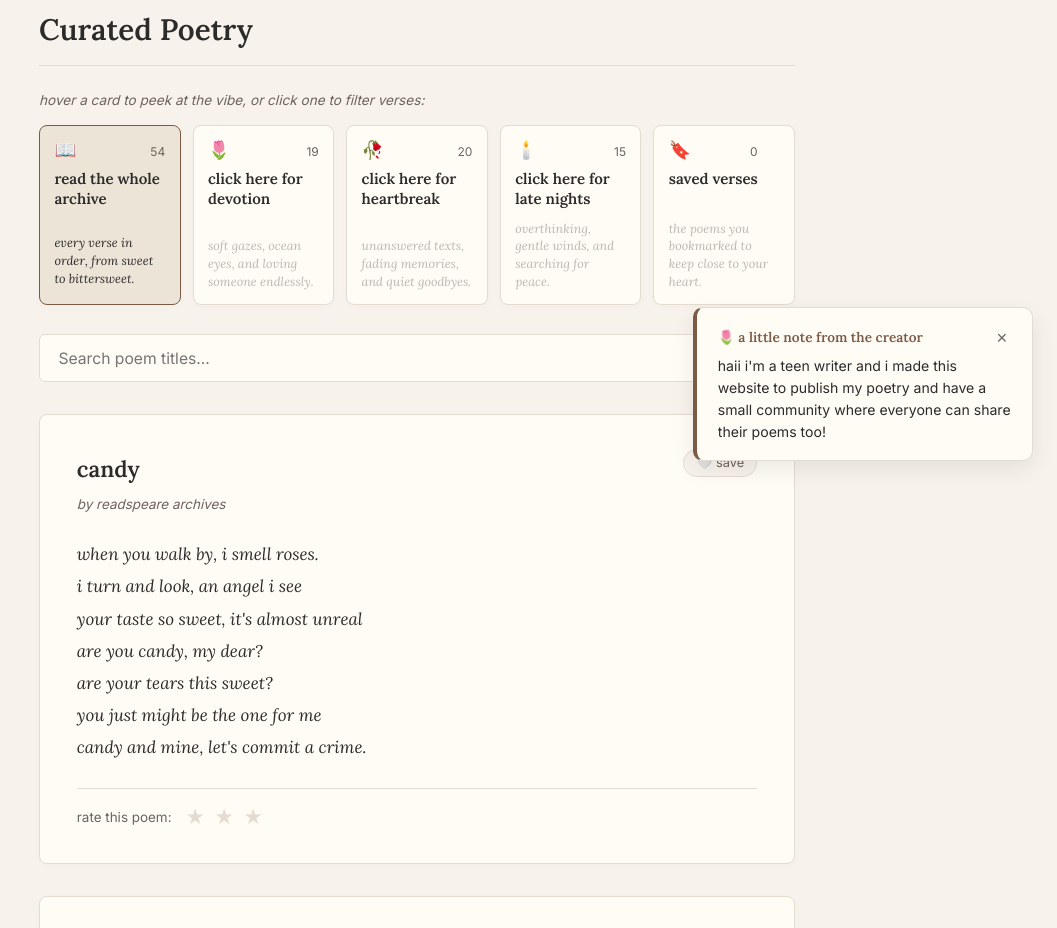
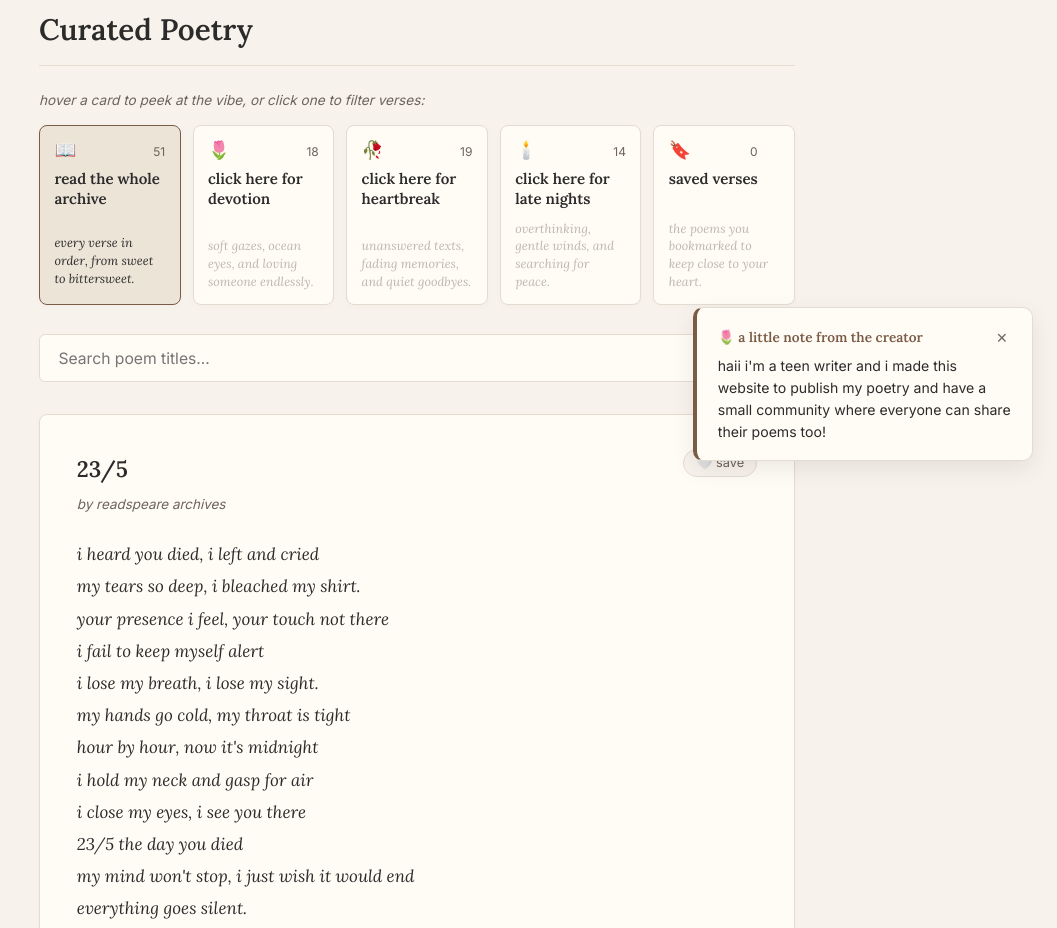
Before and after one commit to poaddictetry/readspeare, a plain HTML site: page index.html in a window 1280 px wide. Shown: the part 315-1243 px from the top of the page, without its empty margins (223-1280 px from the left). Drawn offline with Linux system fonts and the light colour scheme.

Commit message:
Update index.html

```diff
--- a/index.html
+++ b/index.html
@@ -873,20 +873,6 @@
     <script>
         const poems = [
             {
-                id: "poem-1",
-                title: "candy",
-                mood: "devotion",
-                author: "readspeare archives",
-                text: `when you walk by, i smell roses.
-i turn and look, an angel i see
-your taste so sweet, it's almost unreal
-are you candy, my dear?
-are your tears this sweet?
-you just might be the one for me
-candy and mine, let's commit a crime.`,
-                notes: ""
-            },
-            {
                 id: "poem-2",
                 title: "23/5",
                 mood: "heartbreak",
@@ -927,19 +913,6 @@ goodbye.`,
             },
             {
                 id: "poem-4",
-                title: "heavenly gates",
-                mood: "quiet",
-                author: "readspeare archives",
-                text: `the figure awaits,
-at the heavenly gates
-as tears roll down my face
-and i stand in vain
-"hell or heaven?" it uttered
-with a heavenly gaze`,
-                notes: ""
-            },
-            {
-                id: "poem-5",
                 title: "sea eyes",
                 mood: "devotion",
                 author: "readspeare archives",
@@ -951,17 +924,6 @@ with a doll-like face
 and glass porcelain eyes,
 like waves in the delicate sea,
 your beautiful sea eyes, they drown in me.`,
-                notes: ""
-            },
-            {
-                id: "poem-6",
-                title: "but i matter more than you",
-                mood: "heartbreak",
-                author: "readspeare archives",
-                text: `"but i matter more than you"
-and.. yeah that may be true
-the way you said it, kinda rude
-but your point, i can't intrude.`,
                 notes: ""
             },
             {
```
